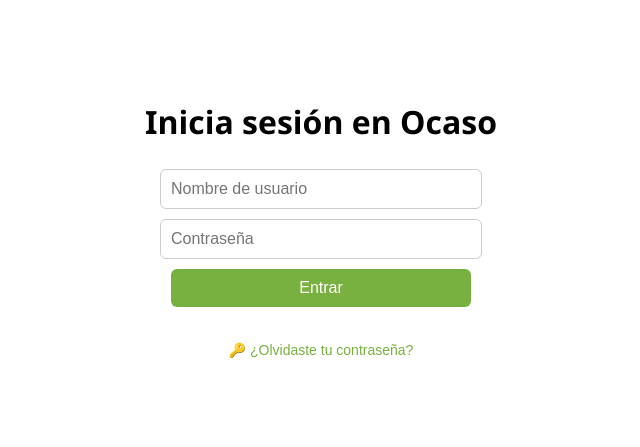
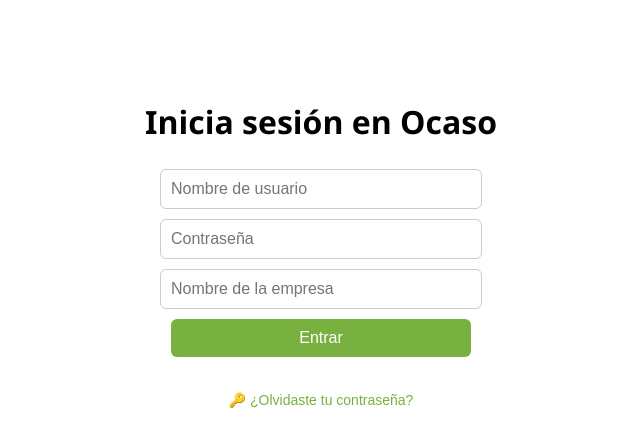
Before and after one commit to agasamue/OcasoProyect, a Flask app: page /login in a window 1280 px wide. Shown: the top 447 px of the page, without its empty margins (319-959 px from the left). Run offline with Flask 3, Linux system fonts and the light colour scheme.

Commit message:
Update login.html

```diff
--- a/app/templates/login.html
+++ b/app/templates/login.html
@@ -35,9 +35,11 @@
   {% endwith %}
 
   <h1>Inicia sesión en Ocaso</h1>
+
   <form method="POST" action="{{ url_for('auth.login') }}">
     <input name="username" placeholder="Nombre de usuario" required><br>
-    <input name="Contraseña" type="password" placeholder="Contraseña" required><br>
+    <input name="pin" type="password" placeholder="Contraseña" required><br>
+    <input name="empresa" placeholder="Nombre de la empresa" required><br>
     <button type="submit">Entrar</button>
   </form>
 
```
